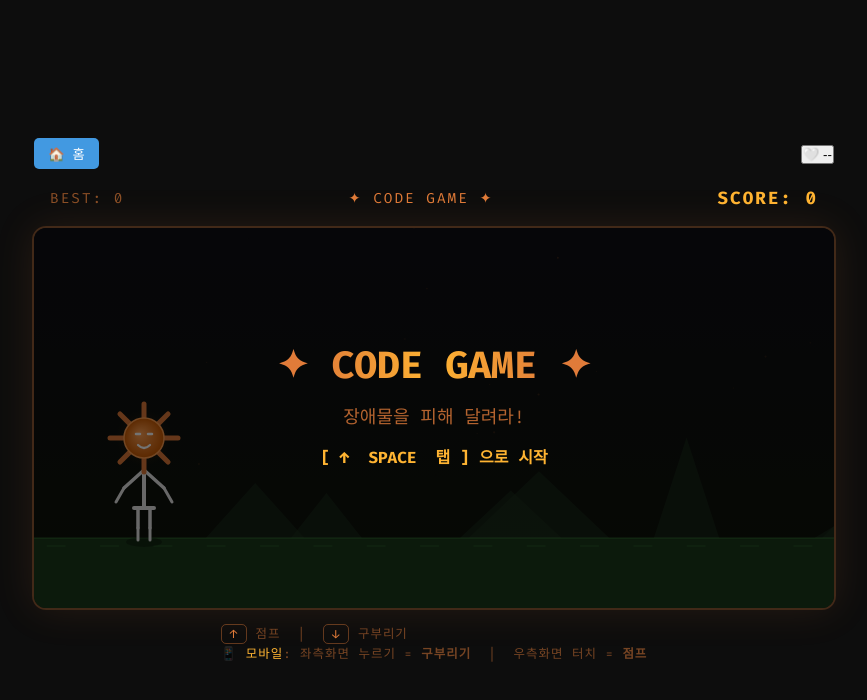
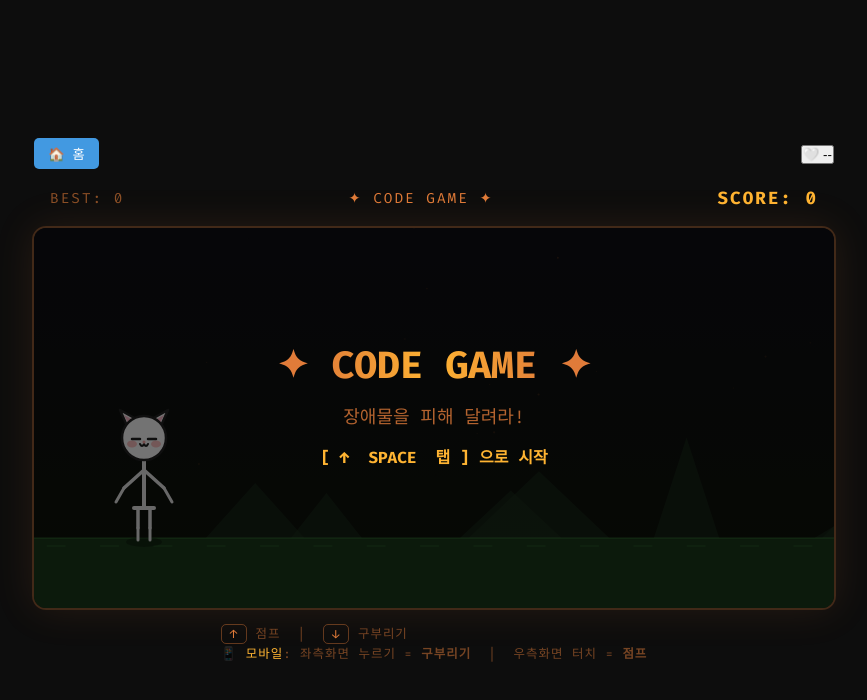
Before and after one commit to wcool/mindol_game, a website: page mgames/zump_sun/hello-main/index.html in a window 1280 px wide. Shown: the whole page, without its empty margins (206-1073 px from the left). Drawn offline with Linux system fonts and the light colour scheme; no server answers.

Commit message:
style(zump_sun): replace character head with a cute cat face

```diff
--- a/mgames/zump_sun/hello-main/index.html
+++ b/mgames/zump_sun/hello-main/index.html
@@ -320,54 +320,67 @@
 
     // ── DRAW HELPERS ──────────────────────────────────────────────────────
 
-    // Claude starburst head at (cx, cy)
+    // Cute Cat head at (cx, cy)
     function drawHead(cx, cy, sway, blink) {
       ctx.save();
       ctx.translate(cx, cy);
       ctx.rotate(sway * Math.PI / 180);
 
-      // glow
-      const grd = ctx.createRadialGradient(0, 0, 4, 0, 0, 32);
-      grd.addColorStop(0, 'rgba(255,160,60,0.25)');
-      grd.addColorStop(1, 'transparent');
-      ctx.fillStyle = grd; ctx.beginPath(); ctx.arc(0, 0, 32, 0, Math.PI * 2); ctx.fill();
+      // 귀 (Ears)
+      ctx.fillStyle = '#ffbbcc'; // 핑크 내부
+      ctx.strokeStyle = '#222';
+      ctx.lineWidth = 2.5;
+      ctx.lineJoin = 'round';
 
-      // rays
-      ctx.strokeStyle = C.orange; ctx.lineWidth = 5; ctx.lineCap = 'round';
-      const ang8 = [0, 45, 90, 135, 180, 225, 270, 315];
-      for (const a of ang8) {
-        const r = a * Math.PI / 180;
-        ctx.beginPath();
-        ctx.moveTo(Math.cos(r) * 20, Math.sin(r) * 20);
-        ctx.lineTo(Math.cos(r) * 34, Math.sin(r) * 34);
-        ctx.stroke();
+      // 왼쪽 귀
+      ctx.beginPath(); ctx.moveTo(-16, -10); ctx.lineTo(-24, -28); ctx.lineTo(-6, -18);
+      ctx.fillStyle = '#fff'; ctx.fill(); ctx.stroke();
+      ctx.beginPath(); ctx.moveTo(-15, -13); ctx.lineTo(-20, -23); ctx.lineTo(-9, -17);
+      ctx.fillStyle = '#ffbbcc'; ctx.fill();
+
+      // 오른쪽 귀
+      ctx.beginPath(); ctx.moveTo(16, -10); ctx.lineTo(24, -28); ctx.lineTo(6, -18);
+      ctx.fillStyle = '#fff'; ctx.fill(); ctx.stroke();
+      ctx.beginPath(); ctx.moveTo(15, -13); ctx.lineTo(20, -23); ctx.lineTo(9, -17);
+      ctx.fillStyle = '#ffbbcc'; ctx.fill();
+
+      // 얼굴 동그라미 (Face circle)
+      ctx.fillStyle = '#ffffff';
+      ctx.beginPath(); ctx.arc(0, 0, 22, 0, Math.PI * 2);
+      ctx.fill();
+      ctx.stroke();
+
+      // 볼터치 (Blush)
+      ctx.fillStyle = 'rgba(255, 120, 120, 0.45)';
+      ctx.beginPath(); ctx.ellipse(-12, 6, 5, 3.5, 0, 0, Math.PI * 2); ctx.fill();
+      ctx.beginPath(); ctx.ellipse(12, 6, 5, 3.5, 0, 0, Math.PI * 2); ctx.fill();
+
+      // 눈 (Eyes)
+      if (blink) {
+        ctx.strokeStyle = '#222'; ctx.lineWidth = 2.5; ctx.lineCap = 'round';
+        ctx.beginPath(); ctx.moveTo(-12, 1); ctx.lineTo(-4, 1); ctx.stroke();
+        ctx.beginPath(); ctx.moveTo(4, 1); ctx.lineTo(12, 1); ctx.stroke();
+      } else {
+        // 반짝이는 큰 눈
+        ctx.fillStyle = '#222';
+        ctx.beginPath(); ctx.arc(-8, -1, 4.5, 0, Math.PI * 2); ctx.fill();
+        ctx.beginPath(); ctx.arc(8, -1, 4.5, 0, Math.PI * 2); ctx.fill();
+        ctx.fillStyle = '#fff'; // 하이라이트
+        ctx.beginPath(); ctx.arc(-9, -2.5, 1.5, 0, Math.PI * 2); ctx.fill();
+        ctx.beginPath(); ctx.arc(7, -2.5, 1.5, 0, Math.PI * 2); ctx.fill();
       }
 
-      // head circle
-      const grad = ctx.createRadialGradient(-4, -4, 2, 0, 0, 20);
-      grad.addColorStop(0, '#ff9d4e'); grad.addColorStop(1, '#cc5a00');
-      ctx.fillStyle = grad;
-      ctx.beginPath(); ctx.arc(0, 0, 20, 0, Math.PI * 2); ctx.fill();
-      ctx.strokeStyle = '#ff9d4e'; ctx.lineWidth = 1.5;
+      // 입 모양 (Mouth shape 'w')
+      ctx.strokeStyle = '#222'; ctx.lineWidth = 2;
+      ctx.beginPath();
+      ctx.moveTo(-4, 6);
+      ctx.quadraticCurveTo(-2, 10, 0, 6);
+      ctx.quadraticCurveTo(2, 10, 4, 6);
       ctx.stroke();
 
-      // eyes
-      if (blink) {
-        ctx.strokeStyle = 'white'; ctx.lineWidth = 2.5; ctx.lineCap = 'round';
-        ctx.beginPath(); ctx.moveTo(-8, -4); ctx.lineTo(-4, -4); ctx.stroke();
-        ctx.beginPath(); ctx.moveTo(4, -4); ctx.lineTo(8, -4); ctx.stroke();
-      } else {
-        ctx.fillStyle = 'white';
-        ctx.beginPath(); ctx.ellipse(-6, -4, 3.5, 4, 0, 0, Math.PI * 2); ctx.fill();
-        ctx.beginPath(); ctx.ellipse(6, -4, 3.5, 4, 0, 0, Math.PI * 2); ctx.fill();
-        ctx.fillStyle = '#111';
-        ctx.beginPath(); ctx.arc(-5, -3, 1.8, 0, Math.PI * 2); ctx.fill();
-        ctx.beginPath(); ctx.arc(7, -3, 1.8, 0, Math.PI * 2); ctx.fill();
-      }
-
-      // mouth
-      ctx.strokeStyle = 'white'; ctx.lineWidth = 2.2; ctx.lineCap = 'round';
-      ctx.beginPath(); ctx.moveTo(-6, 7); ctx.quadraticCurveTo(0, 13, 6, 7); ctx.stroke();
+      // 작은 코 (Nose)
+      ctx.fillStyle = '#ffaaaa';
+      ctx.beginPath(); ctx.arc(0, 4, 1.5, 0, Math.PI * 2); ctx.fill();
 
       ctx.restore();
     }
```
